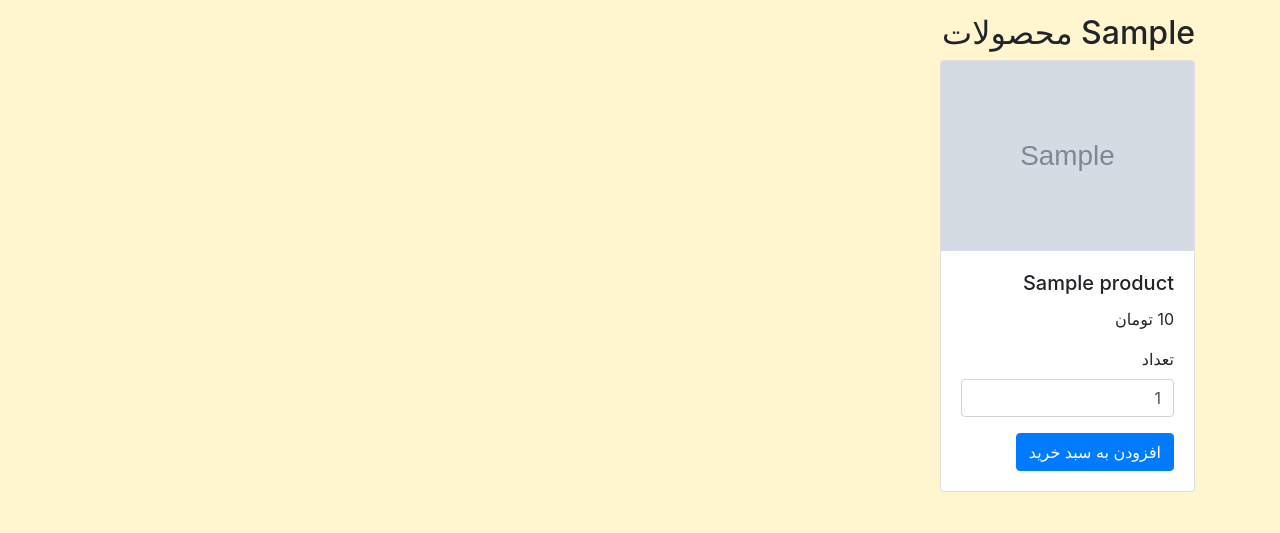
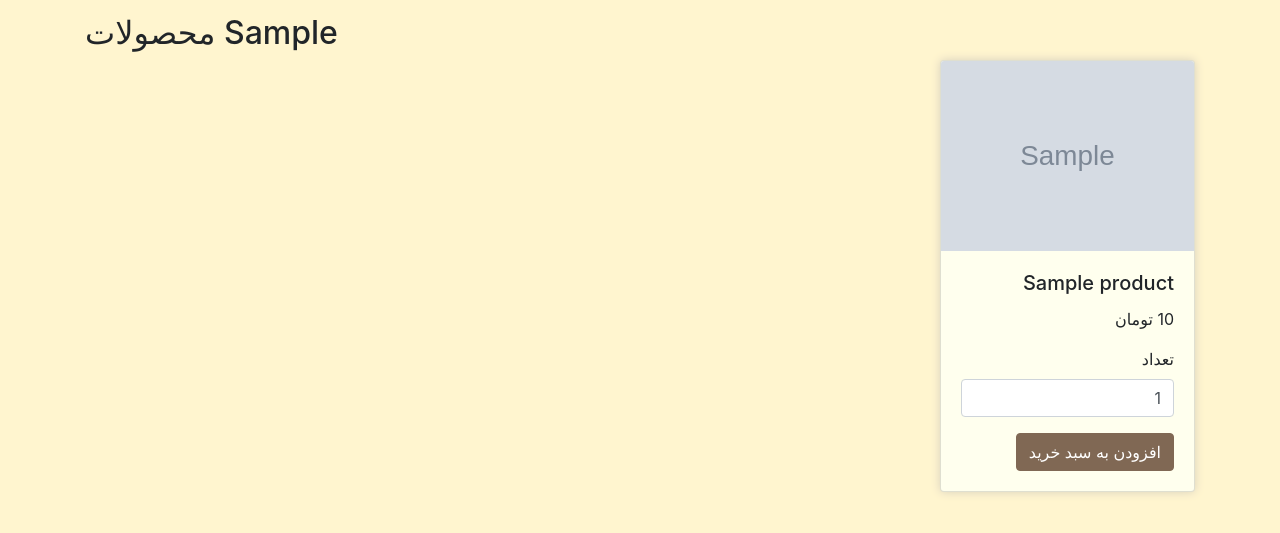
Before and after one commit to fa-rahmanii/CafeHabibiYaNourElAin, a Django app: template coffee/shop/templates/shop/products.html in a window 1280 px wide. Shown: the part 66-599 px from the top of the page. Run offline with Django 4.2, Linux system fonts and the light colour scheme; the template is opened without the code that fills it: most values are stand-ins (such as "Sample title", 1, 10 or a date in 2020); grey boxes marked "Sample" are stand-in pictures; some libraries are stand-ins or nearby versions.

Commit message:
Update products.html

```diff
--- a/coffee/shop/templates/shop/products.html
+++ b/coffee/shop/templates/shop/products.html
@@ -1,10 +1,10 @@
 {% extends 'shop/base.html' %} {% block content %}
-<h2 id="vertical-title" style="text-align: right;">{{ selected_vertical }} محصولات</h2>
+<h2 id="vertical-title">{{ selected_vertical }} محصولات</h2>
 
 <div class="row" id="products-container" style="text-align: right;">
     {% for product in products %}
     <div class="col-md-3 product {{ product.category.name|slugify }}" id="product-{{ product.id }}">
-        <div class="card mb-4">
+        <div class="card mb-4" style="box-shadow: 0px 0px 10px #d8d0be; background-color: #ffffee;">
             <img class="card-img-top" src="{% if product.image %}{{ product.image.url }}{% else %}https://via.placeholder.com/150{% endif %}" alt="تصویر محصول">
             <div class="card-body">
                 <h5 class="card-title">{{ product.name }}</h5>
@@ -15,7 +15,7 @@
                         <label for="quantity_{{ product.id }}">تعداد</label>
                         <input type="number" id="quantity_{{ product.id }}" name="quantity" class="form-control" value="1" min="1">
                     </div>
-                    <button type="submit" class="btn btn-primary">افزودن به سبد خرید</button>
+                    <button type="submit" class="btn btn-primary" style="background-color: #806854; border-color: #806854; color: white;">افزودن به سبد خرید</button>
                 </form>
             </div>
         </div>
```
